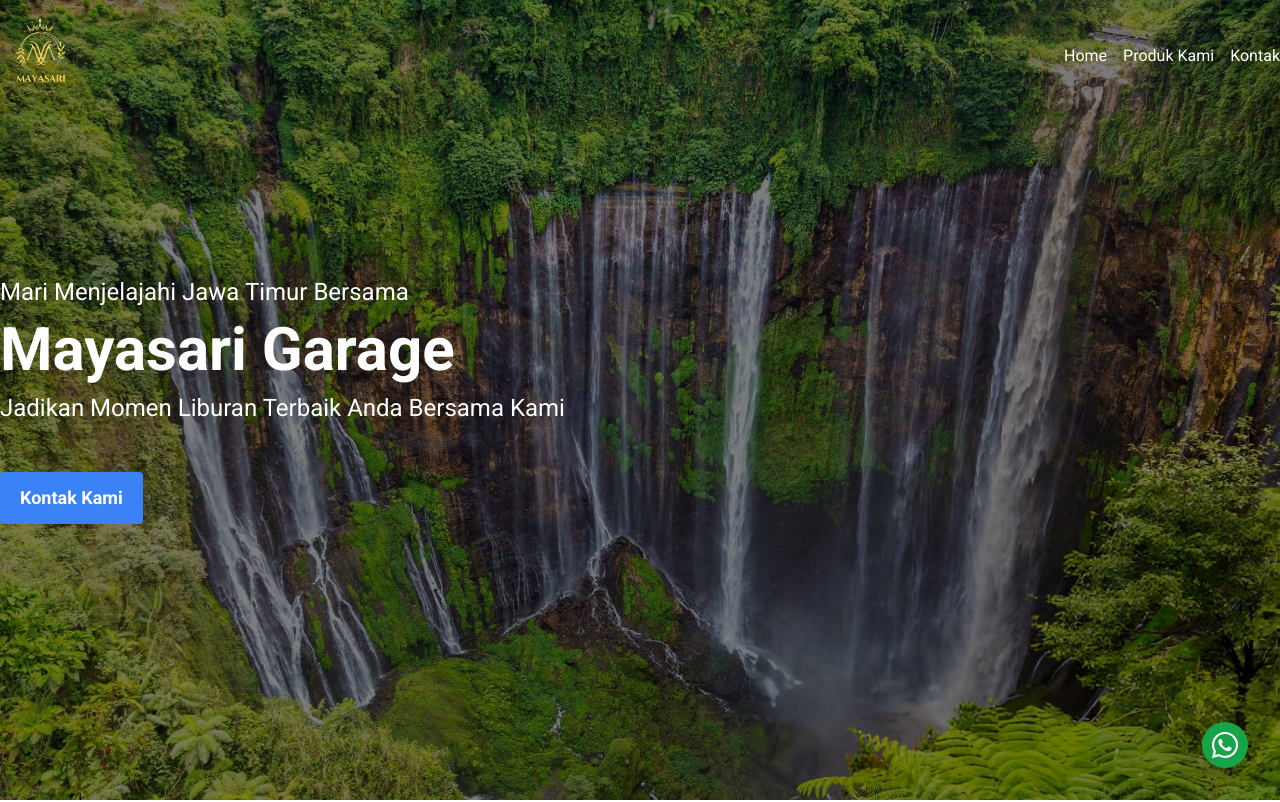
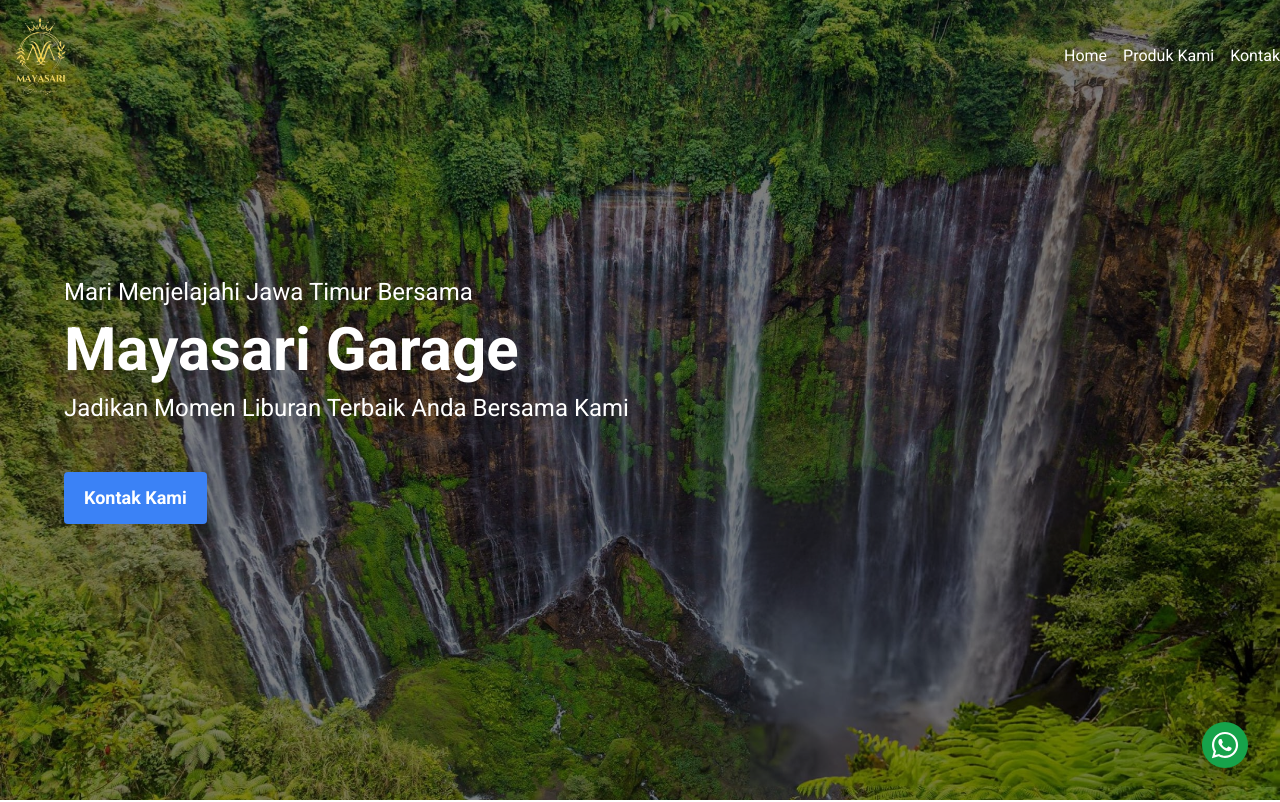
Before and after one commit to ahnafrafid09/trave-agent, a React (Vite) app: page / in a window 1280 px wide. Shown: the top 802 px of the page. Built offline with nearby package versions, Linux system fonts and the light colour scheme.

Commit message:
update config tailwind

```diff
--- a/tailwind.config.js
+++ b/tailwind.config.js
@@ -9,7 +9,16 @@ export default {
       fontFamily: {
         sans: ['Roboto', 'sans-serif'],
       },
+      container: {
+        center: true,
+        padding: {
+          DEFAULT: '2rem',
+          sm: '2.5rem',
+          md: '3rem',
+          lg: '4rem',
+        },
+      },
     },
-  },
-  plugins: [],
+    plugins: [],
+  }
 }
```
